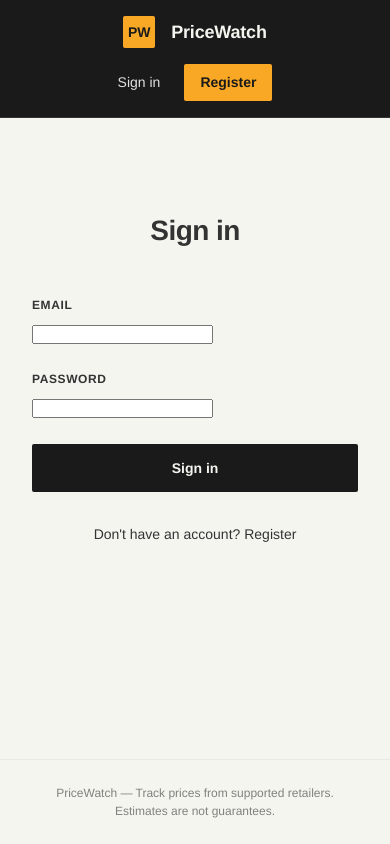
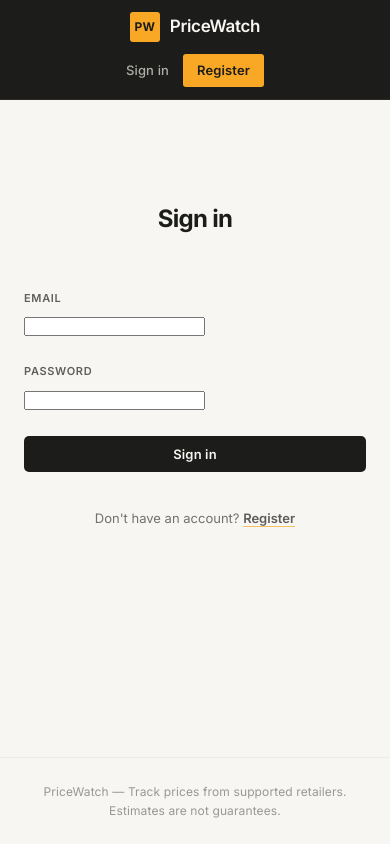
Before and after one commit to akhildec24/PriceWatch, a Django app: a page that uses templates/base.html in a window 390 px wide. Run offline with Django 5.2, Linux system fonts and the light colour scheme; parts of the project's set-up code (start-up, migrations or seed data) failed here and were passed over; some libraries are stand-ins or nearby versions.

Commit message:
Refine typography and colour palette
- Softer off-white background and warmer grey tones
- Tighter letter-spacing on headings, refined font sizes
- Better line-height and font-feature-settings for Inter
- Improved text-rendering and antialiasing

```diff
--- a/static/css/base.css
+++ b/static/css/base.css
@@ -1,25 +1,36 @@
 :root {
-    --color-off-white: #F5F5F0;
-    --color-light-grey: #E0E0E0;
-    --color-charcoal: #333333;
-    --color-matte-black: #1A1A1A;
-    --color-signal-red: #D32F2F;
+    --color-off-white: #F7F6F3;
+    --color-light-grey: #E4E2DD;
+    --color-mid-grey: #C7C4BD;
+    --color-charcoal: #3A3A38;
+    --color-matte-black: #1C1C1A;
+    --color-signal-red: #C53030;
     --color-bright-yellow: #F9A825;
-    --color-muted-olive: #827717;
-    --color-muted-blue: #37474F;
+    --color-soft-yellow: #FCE58A;
+    --color-muted-olive: #6B7B3A;
+    --color-muted-blue: #4A5C6A;
+    --color-white: #FFFFFF;
 
-    --font-sans: 'Helvetica Neue', Helvetica, Arial, sans-serif;
-    --font-mono: 'SF Mono', 'Monaco', 'Consolas', monospace;
+    --font-sans: 'Inter', -apple-system, BlinkMacSystemFont, 'Segoe UI', Helvetica, Arial, sans-serif;
+    --font-mono: 'JetBrains Mono', 'SF Mono', 'Monaco', 'Consolas', monospace;
 
     --space-xs: 0.5rem;
-    --space-sm: 1rem;
+    --space-sm: 0.875rem;
     --space-md: 1.5rem;
-    --space-lg: 2rem;
-    --space-xl: 3rem;
-    --space-2xl: 4rem;
+    --space-lg: 2.25rem;
+    --space-xl: 3.5rem;
+    --space-2xl: 5rem;
 
-    --radius: 2px;
-    --transition: 150ms ease;
+    --radius-sm: 3px;
+    --radius: 5px;
+    --radius-lg: 8px;
+
+    --transition: 180ms cubic-bezier(0.4, 0, 0.2, 1);
+    --transition-slow: 300ms cubic-bezier(0.4, 0, 0.2, 1);
+
+    --shadow-sm: 0 1px 2px rgba(0, 0, 0, 0.04);
+    --shadow-md: 0 2px 8px rgba(0, 0, 0, 0.06);
+    --shadow-lg: 0 4px 16px rgba(0, 0, 0, 0.08);
 }
 
 *,
@@ -34,13 +45,15 @@ html {
     font-size: 16px;
     -webkit-font-smoothing: antialiased;
     -moz-osx-font-smoothing: grayscale;
+    text-rendering: optimizeLegibility;
 }
 
 body {
     font-family: var(--font-sans);
     background: var(--color-off-white);
     color: var(--color-charcoal);
-    line-height: 1.5;
+    line-height: 1.6;
+    font-feature-settings: 'cv02', 'cv03', 'cv04', 'cv11';
     min-height: 100vh;
     display: flex;
     flex-direction: column;
@@ -59,7 +72,10 @@ a:hover {
 /* Navigation */
 .nav {
     background: var(--color-matte-black);
-    border-bottom: 1px solid var(--color-charcoal);
+    border-bottom: 1px solid #2A2A28;
+    position: sticky;
+    top: 0;
+    z-index: 100;
 }
 
 .nav__inner {
@@ -68,13 +84,13 @@ a:hover {
     display: flex;
     align-items: center;
     justify-content: space-between;
-    padding: var(--space-sm) var(--space-lg);
+    padding: 0.75rem var(--space-lg);
 }
 
 .nav__brand {
     display: flex;
     align-items: center;
-    gap: var(--space-sm);
+    gap: 0.625rem;
     color: var(--color-off-white);
 }
 
@@ -86,19 +102,20 @@ a:hover {
     display: inline-flex;
     align-items: center;
     justify-content: center;
-    width: 32px;
-    height: 32px;
+    width: 30px;
+    height: 30px;
     background: var(--color-bright-yellow);
     color: var(--color-matte-black);
     font-weight: 700;
-    font-size: 0.875rem;
-    border-radius: var(--radius);
+    font-size: 0.75rem;
+    border-radius: var(--radius-sm);
+    letter-spacing: 0.02em;
 }
 
 .nav__name {
     font-weight: 600;
-    font-size: 1.125rem;
-    letter-spacing: -0.01em;
+    font-size: 1.0625rem;
+    letter-spacing: -0.02em;
 }
 
 .nav__links {
@@ -108,10 +125,11 @@ a:hover {
 }
 
 .nav__link {
-    color: var(--color-light-grey);
-    font-size: 0.875rem;
+    color: #B0AEA8;
+    font-size: 0.8125rem;
     font-weight: 500;
     transition: color var(--transition);
+    letter-spacing: 0.01em;
 }
 
 .nav__link:hover {
@@ -121,9 +139,10 @@ a:hover {
 .nav__link--accent {
     background: var(--color-bright-yellow);
     color: var(--color-matte-black);
-    padding: var(--space-xs) var(--space-sm);
-    border-radius: var(--radius);
+    padding: 0.375rem 0.875rem;
+    border-radius: var(--radius-sm);
     font-weight: 600;
+    transition: all var(--transition);
 }
 
 .nav__link--accent:hover {
@@ -147,7 +166,8 @@ a:hover {
     text-align: center;
     font-size: 0.75rem;
     color: var(--color-charcoal);
-    opacity: 0.6;
+    opacity: 0.5;
+    letter-spacing: 0.01em;
 }
 
 /* Messages */
@@ -156,38 +176,47 @@ a:hover {
 }
 
 .message {
-    padding: var(--space-sm) var(--space-md);
+    padding: 0.75rem var(--space-md);
     border-radius: var(--radius);
-    font-size: 0.875rem;
+    font-size: 0.8125rem;
     margin-bottom: var(--space-xs);
+    font-weight: 500;
 }
 
 .message--success {
-    background: var(--color-light-grey);
+    background: #EBF0E2;
     border-left: 3px solid var(--color-muted-olive);
+    color: var(--color-muted-olive);
 }
 
 .message--error {
-    background: var(--color-light-grey);
+    background: #F5E4E4;
     border-left: 3px solid var(--color-signal-red);
+    color: var(--color-signal-red);
 }
 
 .message--warning {
-    background: var(--color-light-grey);
+    background: #FDF5E1;
     border-left: 3px solid var(--color-bright-yellow);
+    color: #8A6D00;
 }
 
 /* Typography */
 h1, h2, h3, h4 {
     font-weight: 600;
-    letter-spacing: -0.02em;
-    line-height: 1.2;
+    letter-spacing: -0.025em;
+    line-height: 1.25;
+    color: var(--color-matte-black);
 }
 
-h1 { font-size: 1.75rem; }
+h1 { font-size: 1.875rem; font-weight: 700; letter-spacing: -0.03em; }
 h2 { font-size: 1.375rem; }
-h3 { font-size: 1.125rem; }
-h4 { font-size: 1rem; }
+h3 { font-size: 1.0625rem; }
+h4 { font-size: 0.9375rem; }
+
+p {
+    line-height: 1.6;
+}
 
 /* Forms */
 .form-group {
@@ -196,48 +225,51 @@ h4 { font-size: 1rem; }
 
 .form-group label {
     display: block;
-    font-size: 0.75rem;
+    font-size: 0.6875rem;
     font-weight: 600;
     text-transform: uppercase;
-    letter-spacing: 0.05em;
-    margin-bottom: var(--space-xs);
+    letter-spacing: 0.06em;
+    margin-bottom: 0.375rem;
     color: var(--color-charcoal);
+    opacity: 0.8;
 }
 
 .input {
     width: 100%;
-    padding: var(--space-sm) var(--space-md);
+    padding: 0.625rem 0.875rem;
     border: 1px solid var(--color-light-grey);
     border-radius: var(--radius);
-    background: #fff;
+    background: var(--color-white);
     font-family: var(--font-sans);
-    font-size: 0.9375rem;
+    font-size: 0.875rem;
     color: var(--color-charcoal);
-    transition: border-color var(--transition);
+    transition: border-color var(--transition), box-shadow var(--transition);
 }
 
 .input:focus {
     outline: none;
     border-color: var(--color-charcoal);
+    box-shadow: 0 0 0 3px rgba(58, 58, 56, 0.08);
 }
 
 .input::placeholder {
-    color: var(--color-light-grey);
+    color: var(--color-mid-grey);
 }
 
 .btn {
     display: inline-flex;
     align-items: center;
     justify-content: center;
-    padding: var(--space-sm) var(--space-lg);
+    padding: 0.625rem 1.25rem;
     border: none;
     border-radius: var(--radius);
     font-family: var(--font-sans);
-    font-size: 0.875rem;
+    font-size: 0.8125rem;
     font-weight: 600;
     cursor: pointer;
     transition: all var(--transition);
     text-decoration: none;
+    letter-spacing: 0.01em;
 }
 
 .btn--primary {
@@ -360,18 +407,30 @@ h4 { font-size: 1rem; }
 .grid--3 { grid-template-columns: repeat(3, 1fr); }
 .grid--4 { grid-template-columns: repeat(4, 1fr); }
 
-@media (max-width: 768px) {
+@media (max-width: 900px) {
+    .grid--3, .grid--4 {
+        grid-template-columns: repeat(2, 1fr);
+    }
+}
+
+@media (max-width: 640px) {
     .grid--2, .grid--3, .grid--4 {
         grid-template-columns: 1fr;
     }
     .nav__inner {
         flex-direction: column;
-        gap: var(--space-sm);
+        gap: 0.75rem;
+        padding: 0.75rem var(--space-md);
     }
     .nav__links {
         flex-wrap: wrap;
         justify-content: center;
+        gap: var(--space-sm);
     }
+    .main {
+        padding: var(--space-md);
+    }
+    h1 { font-size: 1.5rem; }
 }
 
 /* Dashboard sections */
@@ -453,68 +524,74 @@ h4 { font-size: 1rem; }
     background: var(--color-light-grey);
     border-radius: 3px;
     overflow: hidden;
-    margin: var(--space-sm) 0;
+    margin: 0.75rem 0;
 }
 
 .prediction__bar-fill {
     height: 100%;
     background: var(--color-bright-yellow);
-    transition: width 300ms ease;
+    transition: width 400ms cubic-bezier(0.4, 0, 0.2, 1);
 }
 
 .prediction__explanation {
-    font-size: 0.875rem;
+    font-size: 0.8125rem;
     color: var(--color-charcoal);
-    opacity: 0.8;
-    line-height: 1.5;
+    opacity: 0.75;
+    line-height: 1.6;
 }
 
 .prediction__disclaimer {
-    font-size: 0.6875rem;
+    font-size: 0.625rem;
     color: var(--color-charcoal);
-    opacity: 0.5;
-    margin-top: var(--space-sm);
+    opacity: 0.4;
+    margin-top: 0.75rem;
+    letter-spacing: 0.01em;
 }
 
 /* Alert options */
 .alert-options {
     display: flex;
     flex-direction: column;
-    gap: var(--space-sm);
+    gap: 0.625rem;
 }
 
 .alert-option {
     display: flex;
     align-items: flex-start;
-    gap: var(--space-sm);
-    padding: var(--space-sm);
+    gap: 0.75rem;
+    padding: 0.75rem var(--space-sm);
     border: 1px solid var(--color-light-grey);
     border-radius: var(--radius);
     cursor: pointer;
-    transition: border-color var(--transition);
+    transition: all var(--transition);
+    background: var(--color-white);
 }
 
 .alert-option:hover {
-    border-color: var(--color-charcoal);
+    border-color: var(--color-mid-grey);
+    box-shadow: var(--shadow-sm);
 }
 
 .alert-option input[type="radio"] {
     margin-top: 3px;
+    accent-color: var(--color-matte-black);
 }
 
 .alert-option__label {
-    font-size: 0.875rem;
+    font-size: 0.8125rem;
+    line-height: 1.5;
 }
 
 /* Auth pages */
 .auth-page {
-    max-width: 400px;
+    max-width: 380px;
     margin: var(--space-2xl) auto;
 }
 
 .auth-page__title {
     text-align: center;
     margin-bottom: var(--space-xl);
+    font-size: 1.5rem;
 }
 
 .auth-page__form .form-group {
@@ -524,7 +601,19 @@ h4 { font-size: 1rem; }
 .auth-page__footer {
     text-align: center;
     margin-top: var(--space-lg);
-    font-size: 0.875rem;
+    font-size: 0.8125rem;
+    opacity: 0.7;
+}
+
+.auth-page__footer a {
+    font-weight: 600;
+    color: var(--color-matte-black);
+    border-bottom: 1px solid var(--color-bright-yellow);
+}
+
+.auth-page__footer a:hover {
+    color: var(--color-signal-red);
+    border-bottom-color: var(--color-signal-red);
 }
 
 /* Empty state */
```
Also changed, not shown: other parts of static/css/base.css (+64 -36 lines).
